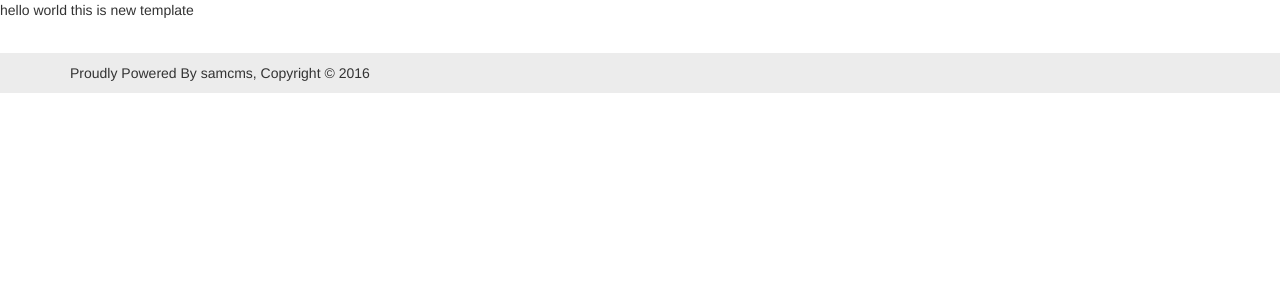
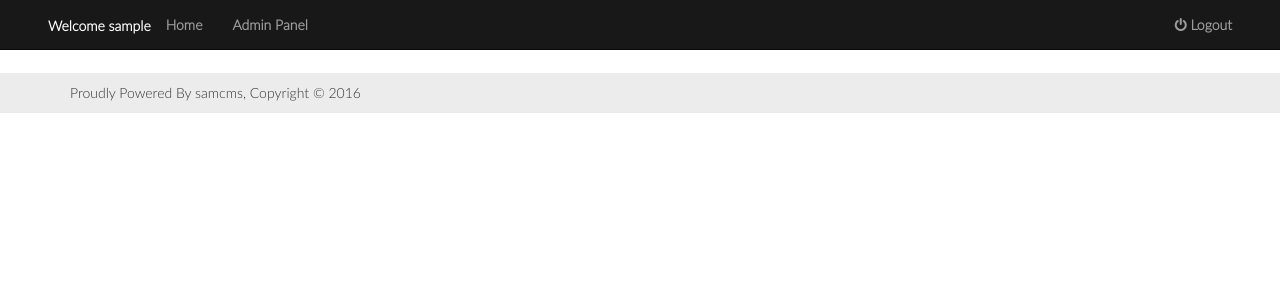
Before and after one commit to sadegh3333/samcms, a PHP site: page / in a window 1280 px wide. Shown: the top 300 px of the page. Run offline with PHP 8.4, Linux system fonts and the light colour scheme; the visitor is signed in with stand-in values (Sample User, id 1); data that the repository does not hold is empty; some libraries are stand-ins or nearby versions.

Commit message:
add something and bug fix

```diff
--- a/is-content/theme/header.php
+++ b/is-content/theme/header.php
@@ -7,8 +7,47 @@
 </head>
 <body>
 
-
-
-<div>
-
-</div>
+	<div  class="header-bar navbar navbar-inverse navbar-fixed-top" >
+		<div class="container-fluid">
+			<?php if ($mu->check_user_stat() == 'logedin'): ?>
+				<ul class="nav navbar-nav navbar-left">
+					<li>
+						<label class="label-header"> Welcome <?php echo $_SESSION['username']; ?></label>
+					</li>
+					<li>
+						<a class="btn" href="<?php echo Root; ?>">
+							Home
+						</a>
+					</li>
+					<li>
+						<a class="btn" href="<?php echo Root; ?>/is-admin">
+							Admin Panel
+						</a>
+					</li>
+				</ul>
+				<ul class="nav navbar-nav navbar-right ">
+					<li>
+						<a class="btn" href="<?php echo Root; ?>/is-admin/login.php?action=logout"><i class="fa fa-power-off"></i> Logout </a>
+					</li>
+				</ul>
+			<?php else: ?>
+				<ul class="nav navbar-nav navbar-left">
+					<li>
+						<a class="btn" href="<?php echo Root; ?>">
+							Home
+						</a>
+					</li>
+					<li>
+						<a class="btn" href="<?php echo Root; ?>/is-admin">
+							Admin Panel
+						</a>
+					</li>
+				</ul>
+				<ul class="nav navbar-nav navbar-right">
+					<li class="right">
+						<a class="btn" href="">Sign Up</a>
+					</li>
+				</ul>
+			<?php endif; ?>
+		</div>
+	</div>
--- a/is-content/theme/index.php
+++ b/is-content/theme/index.php
@@ -2,7 +2,13 @@
 
 
 
+<div class="container-fluid">
 
+	<div class="container">
+	hello world
+	</div>
+
+</div>
 
 <?php echo 'hello world this is new template'; ?>
 
--- a/is-content/theme/style.css
+++ b/is-content/theme/style.css
@@ -1,5 +1,51 @@
-.copyright {
-	background-color: rgba(220, 220, 220, 0.55);
-	padding: 10px 0px;
-	margin-top: 33px;
-}
+/**
+ * @author Sadegh Mahdilou
+ * @copyright 2016
+ * @since Nov 2016
+ * @version 0.2.0 Beta
+ */
+
+
+ /* latin-ext */
+ @font-face{
+ 	font-family: 'lato-light';
+ 	font-style: normal;
+ 	src:url('../is-include/fonts/Lato-Light.ttf')format('truetype');;
+ }
+ body{
+ 	font-family: 'lato-light' !important;
+
+ }
+ .header-bar {
+ 	background-color: #191818;
+ 	padding: 0px 33px;
+ 	height: 50px;
+ }
+ .header-bar .right {
+ 	float: right;
+ }
+ .header-bar .btn {
+ 	color: #EFEFEF;
+ 	font-weight: bold;
+ 	border: 0px ;
+ 	border-radius: 0px;
+ 	float: right;
+ }
+ .header-bar .btn:hover {
+ 	background-color: #FDFDFD;
+ 	color: #2F2F2F;
+ }
+
+ .label-header {
+ 	color: #fefefe;
+ 	height: 14%;
+ 	text-align: center;
+ 	vertical-align: middle;
+ 	padding: 16px 0px;
+ 	margin: 0px auto;
+ }
+ .copyright {
+ 	background-color: rgba(220, 220, 220, 0.55);
+ 	padding: 10px 0px;
+ 	margin-top: 33px;
+ }
--- a/is-include/template-class.php
+++ b/is-include/template-class.php
@@ -47,4 +47,9 @@ class template
 	}
 
 
+	// back home url
+	public function home_url(){
+		return Root;
+	}
+
 }
```
Also changed, not shown: is-admin/header.php (+18 -5 lines).
